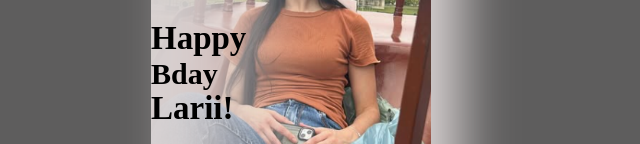
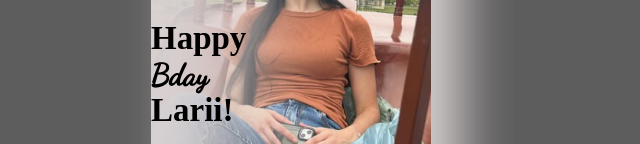
Before and after one commit to Ital0Ts/bdayLARISSAOD, a plain HTML site: page index.html in a window 1280 px wide. Shown: the part 656-800 px from the top of the page, 364-1004 px from the left. Drawn offline with Linux system fonts and the light colour scheme.

Commit message:
Update style.css

```diff
--- a/style.css
+++ b/style.css
@@ -80,7 +80,7 @@ body {
 
   .bday {
     position: relative;
-    font-family: Monotype corsiva;
+    font-family: 'Dancing Script', cursive;
     font-size: 30px;
     text-align: left;
     top:127px;
```
